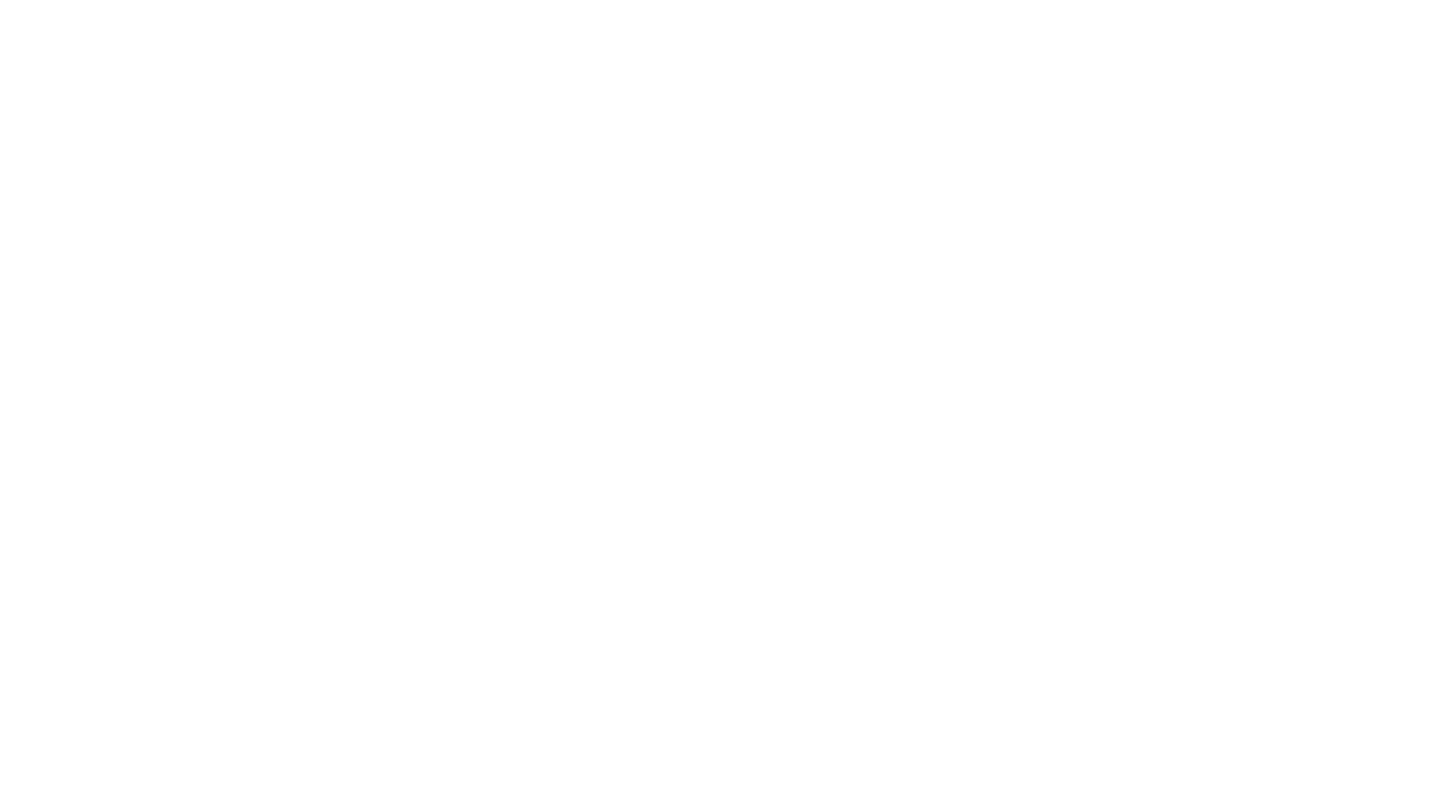
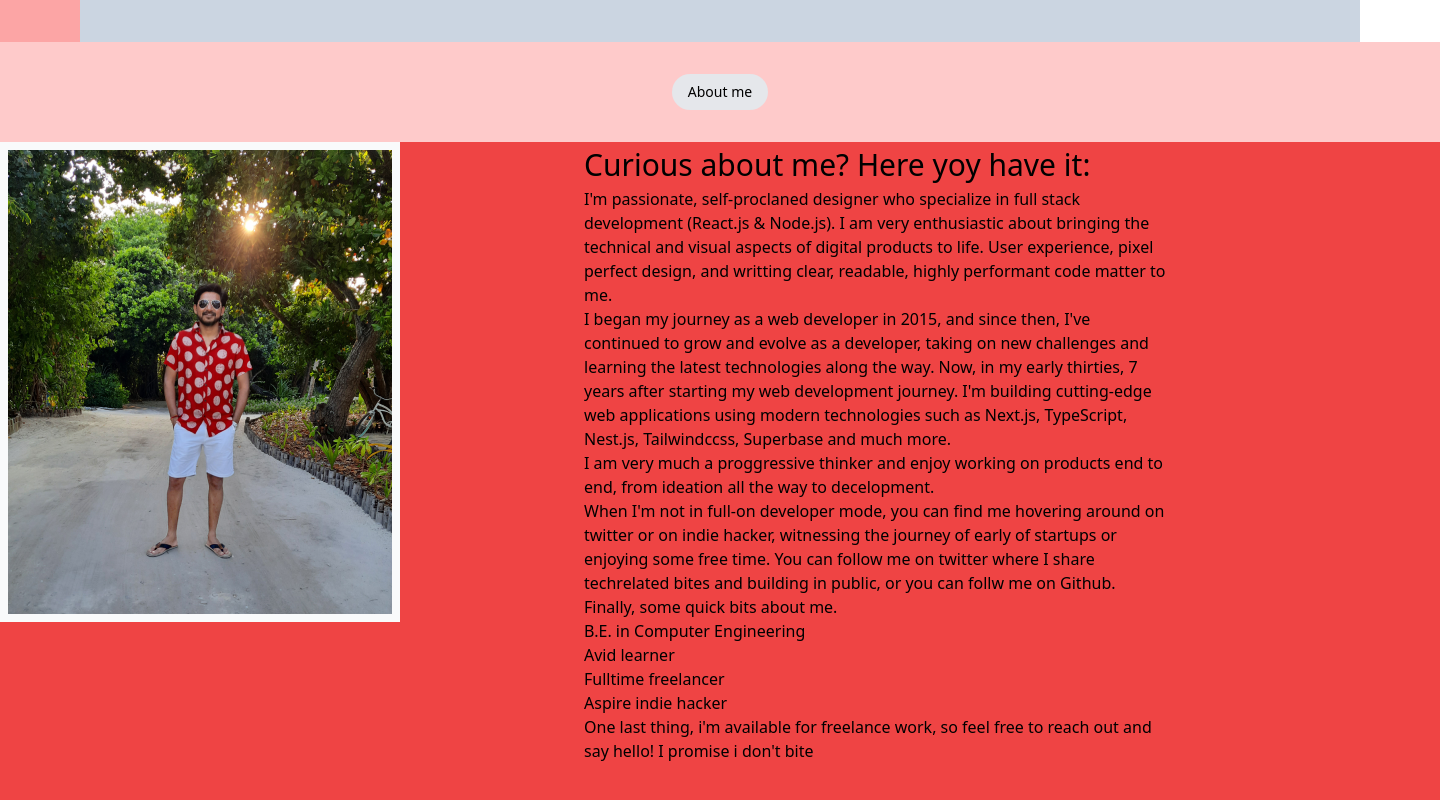
Before and after one commit to Galtbatzana/personal-portfolio, a Next.js app: page / in a window 1280 px wide. Shown: the part 546-1346 px from the top of the page, 1440 px wide, since content can reach past the window. Before the commit the page ends 800 px from the top, so only its background shows below. Built offline with nearby package versions, Linux system fonts and the light colour scheme.

Commit message:
about me

```diff
--- a/pages/components/AboutMe.js
+++ b/pages/components/AboutMe.js
@@ -2,31 +2,65 @@ import Image from "next/image";
 
 export function Aboutme() {
     return (
-        <div className="w-[1440px] h-[auto] bg-[#F9FAFB]-200">
-            <p className="bg-[#E5E7EB] px-1 py-1 flex items-center justify-center ">
-                About me
-            </p>
-            <div className="bg-blue-300 h-[100px] flex items-center justify-center">
-                <p className="px-4 py-2 bg-slate-200 inline text-sm font-medium rounded-full">
-                    Example
+        <div className="w-[1440px] h-[auto] bg-red-500">
+
+            <div className="bg-red-200 h-[100px] flex items-center justify-center">
+                <p className="bg-[#E5E7EB] px-4 py-2 inline text-sm font-medium rounded-full">
+                    About me
                 </p>
             </div>
-            {/* <div>
-                <div>
+
+
+            <div className="flex g-[48px]">
+                <div className="w-[584px] h-[694px]">
                     <Image src="/images/Pic01.png" width={400} height={480} />
                 </div>
-                <div>
-                    <div>Curious about me? Here yoy have it:</div>
-                    <div>I'm passionate, self-proclaned designer </div>
-                    <div></div>
-                    <div></div>
-                    <div></div>
-                    <div></div>
-                    <div></div>
-                    <div></div>
+                <div className="flex-col w-[584px] h-[694px]">
+                    <div className="text-[30px]">Curious about me? Here yoy have it:</div>
+                    <div className="">
+                        I'm passionate, self-proclaned designer who specialize in full stack
+                        development (React.js & Node.js). I am very enthusiastic about bringing
+                        the technical and visual aspects of digital products to life. User experience,
+                        pixel perfect design, and writting clear, readable, highly performant code matter
+                        to me.
+                    </div>
+                    <div>
+                        I began my journey as a web developer in 2015, and since then, I've continued to
+                        grow and evolve as a developer, taking on new challenges and learning the latest
+                        technologies along the way. Now, in my early thirties, 7 years after starting my
+                        web development journey. I'm building cutting-edge web applications using modern
+                        technologies such as Next.js, TypeScript, Nest.js, Tailwindccss, Superbase and
+                        much more.
+                    </div>
+                    <div>
+                        I am very much a proggressive thinker and enjoy working on products end to end,
+                        from ideation all the way to decelopment.
+                    </div>
+                    <div>
+                        When I'm not in full-on developer mode, you can find me hovering around on twitter
+                        or on indie hacker, witnessing the journey of early of startups or enjoying some
+                        free time. You can follow me on twitter where I share techrelated bites and building
+                        in public, or you can follw me on Github.
+                    </div>
+                    <div>
+                        Finally, some quick bits about me.
+                    </div>
+                    <div>
+                        <ul>
+                            <li>B.E. in Computer Engineering</li>
+                            <li>Avid learner</li>
+                        </ul>
+                        <ul>
+                            <li>Fulltime freelancer</li>
+                            <li>Aspire indie hacker</li>
+                        </ul>
+                    </div>
+                    <div>One last thing, i'm available for freelance work, so feel free to reach out and
+                        say hello! I promise i don't bite
+                    </div>
                 </div>
 
-            </div> */}
+            </div>
         </div>
     );
 }
--- a/pages/components/Card.js
+++ /dev/null
@@ -1,8 +0,0 @@
- export function Card() {
-    return <div> I'm a card</div>;
-
-}
-
-function Aboutme () {
-    return
-}
--- a/pages/components/hero.js
+++ b/pages/components/hero.js
@@ -11,20 +11,22 @@ import { FiFigma } from "react-icons/fi";
 export function Hero() {
     return (
 
-        <div className="flex sm:w-[343px] lg:w-[1280px] bg-blue-200 mx-[80px]">
-          <div className="lg:flex gap-12">
+        <div className="flex sm:w-[343px] lg:w-[1280px] bg-red-200 mx-[80px]">
+          <div className="lg:flex w-[1440px] h-[552px] justify-between gap-12 bg-slate-300">
+            <div className="sm:w-[343px] lg:w-[1280px] h-[360px] flex justify-between">
+
                 <div className="h-[300px] w-[343px] relative lg:order-2 ">
                     <div className="h-[280px] w-[280px] absolute bg-[#E5E7EB] right-[35px] top-[30px]">
                     </div>
                     <Image className="absolute z-10 right-[50px] top-[10px]" src="/Pic.png" width={240} height={280}/>
                 </div>
-            <div className="bg-blue-50 w-[343px] h-[404px] lg:order-1">
+                <div className="bg-blue-50 w-[343px] h-[404px] lg:order-1 ">
                     <div className="flex bg-amber-100 h-auto">
                         <h1 className="font-bold">Hi, I'm Sagar</h1>
                         <Handwaving/>
                     </div>
 
-                <div className="text-[#4B5563] mb-12">
+                    <div className="text-[#4B5563] mb-12 w-[768px]">
                         I'm a full stack developer (React.js & Node.js)
                         with a focus on creating (and occasionally designing)
                         exceptional digital experiences that are fast, accessible,
@@ -58,6 +60,7 @@ export function Hero() {
                         </span>
                     </div>
 
+                </div>
 
             </div>
 
--- /dev/null
+++ b/pages/headerMenu.js
@@ -0,0 +1,28 @@
+import { LuSunMedium } from "react-icons/lu";
+import { IoClose } from "react-icons/io5";
+
+export default function Headermenu() {
+    return
+    (
+    <div>
+        <div className="flex">
+            <p>{`<SS/>`}</p>
+            <IoClose />
+        </div>
+        <div>
+            <p>About</p>
+            <p>Work</p>
+            <p>Testimonials</p>
+            <p>Contact</p>
+        </div>
+        <div>
+            <div className="flex justify-between">
+                <p>Switch Theme</p>
+                <LuSunMedium/>
+            </div>
+            <button className="bg-black text-white rounded-[10px] px-4 py-px ml-3">Download CV</button>
+        </div>
+    </div>
+
+    );
+}
--- a/pages/index.js
+++ b/pages/index.js
@@ -16,7 +16,7 @@ export default function Home() {
 
       <Header />
       <Hero />
-
+      <Aboutme />
 
 
     </main>
```
Lines whose indentation alone changed are shown as unchanged.
